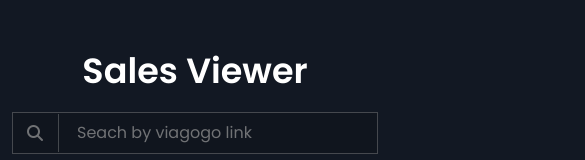
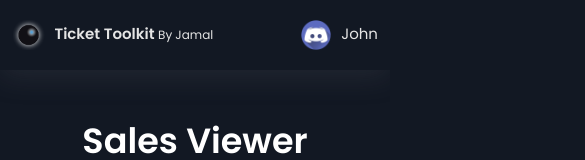
Before and after one commit to Rehman-Ali-SEOSITESOFT/ticket-toolkits, a React (Create React App) app: page / in a window 390 px wide. Shown: the top 160 px of the page, 585 px wide, since content can reach past the window. Built offline with nearby package versions, Linux system fonts and the light colour scheme.

Commit message:
header created

```diff
--- a/src/App.js
+++ b/src/App.js
@@ -2,10 +2,12 @@
 import "./App.css";
 import SaleViewer from "./pages/sale-viewer";
 import Login from "./pages/login/Login";
+import Header from "./layout/header";
 
 function App() {
   return (
     <div className="App">
+      <Header />
       <Routes>
         <Route path="/" element={<SaleViewer />} />
         <Route path="/login" element={<Login />} />
--- /dev/null
+++ b/src/layout/header/index.jsx
@@ -0,0 +1,29 @@
+import React from "react";
+import icon from "../../assets/images/blackmoon.png";
+import usericon from "../../assets/images/user-icon.png";
+
+import "./style.css";
+const Header = () => {
+  return (
+    <header>
+      <div className="container-xxl">
+        <div className="row">
+          <div className="col-md-6 col-ms-6 col-8">
+            <h2 className="logo-main">
+              <img src={icon} className="logo" alt="" />
+              ticket toolkit <span> by jamal</span>
+            </h2>
+          </div>
+          <div className="col-md-6 col-ms-6 col-4 text-end">
+            <h3 className="user-main">
+              <img src={usericon} className="logo" alt="" />
+              john
+            </h3>
+          </div>
+        </div>
+      </div>
+    </header>
+  );
+};
+
+export default Header;
--- /dev/null
+++ b/src/layout/header/style.css
@@ -0,0 +1,45 @@
+header {
+  padding: 20px 0;
+  box-shadow: rgba(100, 100, 111, 0.2) 0px 7px 29px 0px;
+}
+.logo-main,
+.user-main {
+  margin-bottom: 0;
+}
+
+.user-main img,
+.logo-main img {
+  max-height: 40px;
+  margin-right: 15px;
+}
+.user-main,
+.logo-main {
+  font-weight: 600;
+  color: rgb(229 229 229/ 1);
+  text-transform: capitalize;
+  font-size: 20px;
+  line-height: 27px;
+  font-family: poppins;
+}
+
+.logo-main span {
+  font-size: 12px;
+  font-weight: 400;
+}
+.user-main {
+  font-weight: 400;
+  font-size: 14px;
+}
+
+@media screen and (max-width: 575px) {
+  .user-main,
+  .logo-main {
+    font-size: 15px;
+    line-height: 25px;
+  }
+  .user-main img,
+  .logo-main img {
+    max-height: 30px;
+    margin-right: 10px;
+  }
+}
--- a/src/pages/sale-viewer/index.jsx
+++ b/src/pages/sale-viewer/index.jsx
@@ -275,7 +275,7 @@
               </ResponsiveContainer>
             </div>
             <div className="enevt-cards-disc">
-              <div className="d-flex event-cardss">
+              <div className="d-flex event-cardss flex-wrap">
                 <div className="cart">
                   <h4 className="title">Avg. Price</h4>
                   <p className="total-price"> $900</p>
--- a/src/pages/sale-viewer/sale-viewer.css
+++ b/src/pages/sale-viewer/sale-viewer.css
@@ -343,4 +343,10 @@
     min-width: 100%;
     width: 100%;
   }
+  .graphic p.recordss {
+    padding: 5px 10px;
+  }
+  .graphic .time-right {
+    font-size: 14px;
+  }
 }
```
Also changed, not shown: src/assets/images/user-icon.png (added), src/index.css (line endings or trailing spaces), src/layout/header/Header.js (deleted).
